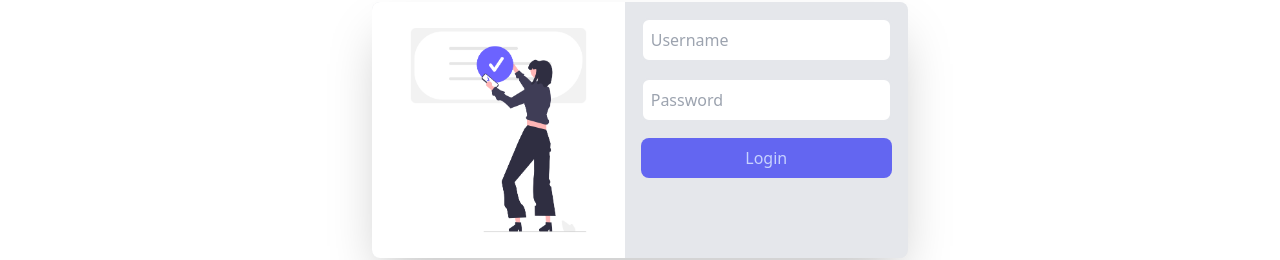
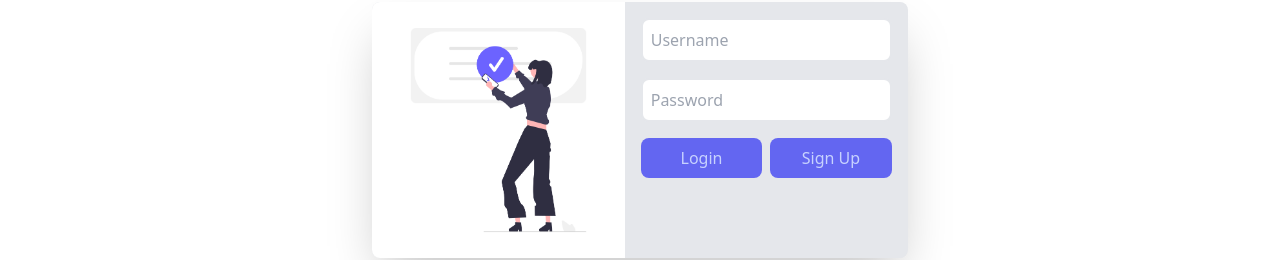
Before and after one commit to ecanal16/vuelogin, a Vue app: page /login in a window 1280 px wide. Shown: the part 314-574 px from the top of the page. Built offline with nearby package versions, Linux system fonts and the light colour scheme; no server answers.

Commit message:
Register Done

```diff
--- a/src/pages/login.vue
+++ b/src/pages/login.vue
@@ -3,7 +3,7 @@ import { ref } from "vue";
 import { useRouter } from "vue-router";
 import useAuth from '../composables/useAuth';
 import useError from "../composables/useError";
-const { isAuthenticated, login } = useAuth();
+const { isAuthenticated, login, signup } = useAuth();
 const username = ref("");
 const password = ref("");
 
@@ -11,6 +11,15 @@ const router = useRouter();
 
 const loggingIn = async () => {
   await login(username.value, password.value);
+  goToHome;
+};
+
+const signingUp = async () => {
+  await signup(username.value, password.value);
+  goToHome();
+};
+
+const goToHome = () => {
   if (isAuthenticated.value) {
     router.push("/");
   } else {
@@ -33,7 +42,11 @@ const { ready, start } = useTimeout(3000, { controls: true });
       <form @submit.prevent="loggingIn" class="flex flex-col p-4 space-y-4">
           <input type="text" class="border-2 p-2 rounded-lg" placeholder="Username" v-model="username">
           <input type="password" class="border-2 p-2 rounded-lg" placeholder="Password" v-model="password">
-          <button @submit.prevent="loggingIn" type="submit" class="py-2 text-indigo-200 bg-indigo-500 rounded-lg">Login</button>
+          <div class="flex space-x-2">
+            <button @submit.prevent="loggingIn" type="submit" class="w-1/2 py-2 text-indigo-200 bg-indigo-500 rounded-lg">Login</button>
+            <button @click="signingUp" class="w-1/2 py-2 text-indigo-200 bg-indigo-500 rounded-lg">Sign Up</button>
+          </div>
+
       </form>
     </div>
     <div v-if="!ready && error" class="absolute w-1/3 p-4 text-center text-red-800 bg-red-200 rounded-lg  bottom-2 right-2">{{ error }}</div>
```
